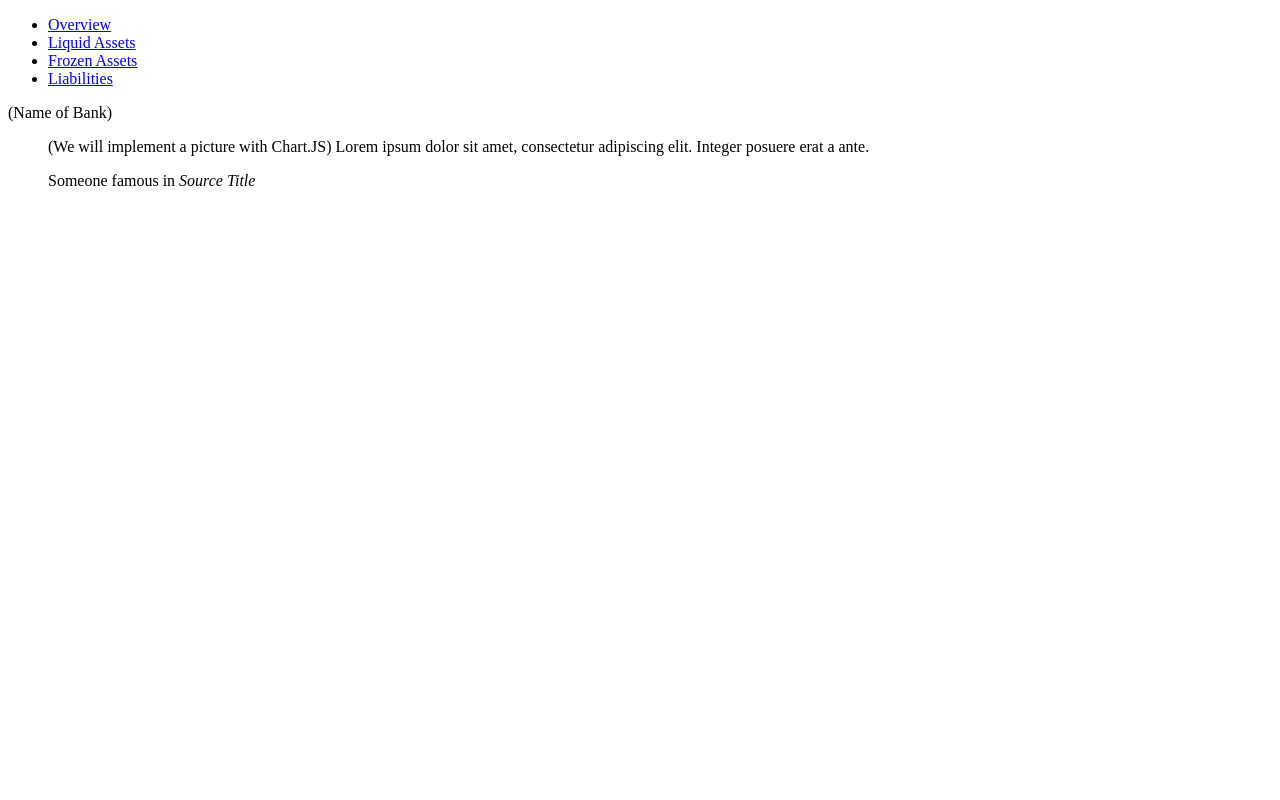
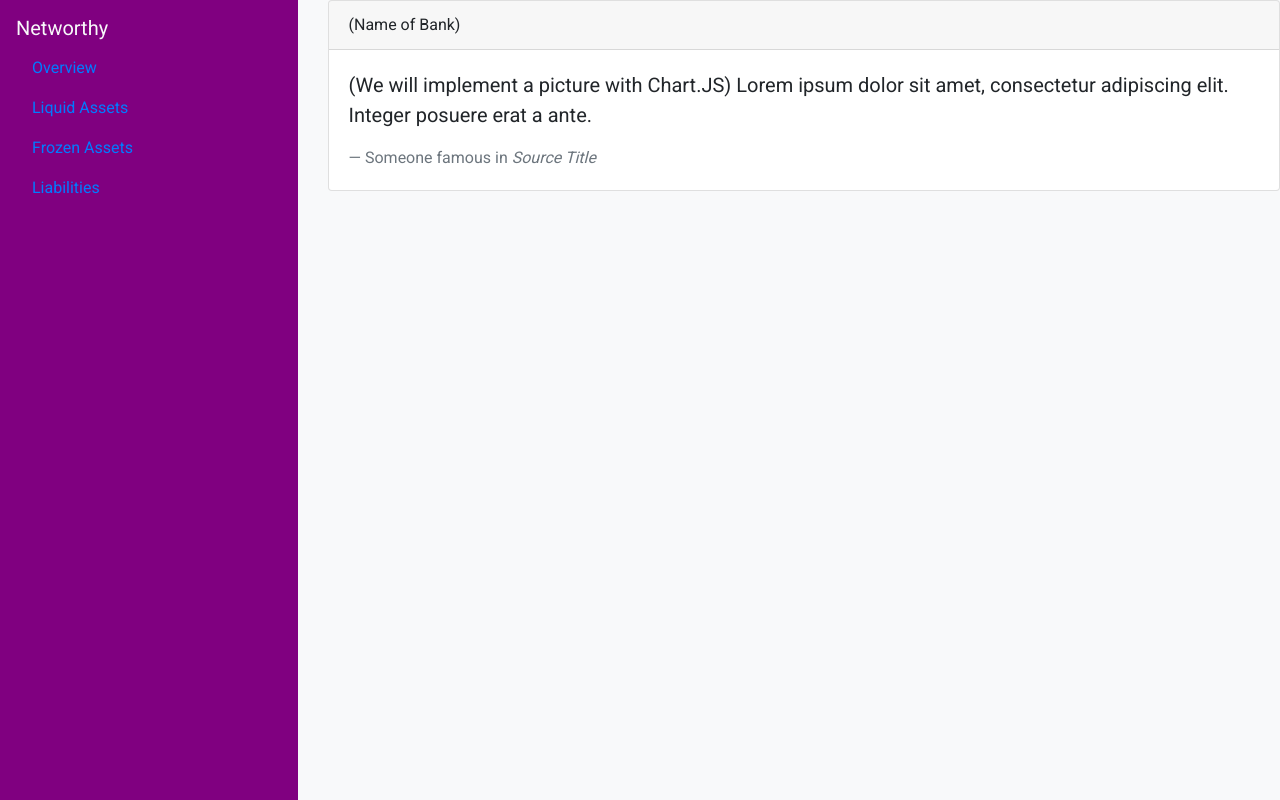
Before and after one commit to mfarmer5102/UNC-Project03, a React (Create React App) app: page / in a window 1280 px wide. Built offline with nearby package versions, Linux system fonts and the light colour scheme; the HTML template or start-up script is replaced by a standard one.

Commit message:
Fixed navbar

```diff
--- /dev/null
+++ b/public/index.html
@@ -0,0 +1,94 @@
+<!DOCTYPE html>
+<html lang="en">
+  <head>
+    <meta charset="utf-8" />
+    <meta charset="UTF-8" />
+    <meta name="viewport" content="width=device-width, initial-scale=1.0" />
+    <meta http-equiv="X-UA-Compatible" content="ie=edge" />
+
+    <title>App Gallery</title>
+
+    <!-- Icons -->
+    <link
+      href="https://fonts.googleapis.com/icon?family=Material+Icons"
+      rel="stylesheet"
+    />
+    <link
+      rel="stylesheet"
+      href="https://use.fontawesome.com/releases/v5.7.2/css/all.css"
+      integrity="sha384-fnmOCqbTlWIlj8LyTjo7mOUStjsKC4pOpQbqyi7RrhN7udi9RwhKkMHpvLbHG9Sr"
+      crossorigin="anonymous"
+    />
+
+    <!-- {{!-- Bootstrap --}} -->
+    <link
+      rel="stylesheet"
+      href="https://stackpath.bootstrapcdn.com/bootstrap/4.3.1/css/bootstrap.min.css"
+      integrity="sha384-ggOyR0iXCbMQv3Xipma34MD+dH/1fQ784/j6cY/iJTQUOhcWr7x9JvoRxT2MZw1T"
+      crossorigin="anonymous"
+    />
+    <script
+      src="https://code.jquery.com/jquery-3.3.1.slim.min.js"
+      integrity="sha384-q8i/X+965DzO0rT7abK41JStQIAqVgRVzpbzo5smXKp4YfRvH+8abtTE1Pi6jizo"
+      crossorigin="anonymous"
+    ></script>
+    <script
+      src="https://cdnjs.cloudflare.com/ajax/libs/popper.js/1.14.3/umd/popper.min.js"
+      integrity="sha384-ZMP7rVo3mIykV+2+9J3UJ46jBk0WLaUAdn689aCwoqbBJiSnjAK/l8WvCWPIPm49"
+      crossorigin="anonymous"
+    ></script>
+    <script
+      src="https://stackpath.bootstrapcdn.com/bootstrap/4.1.3/js/bootstrap.min.js"
+      integrity="sha384-ChfqqxuZUCnJSK3+MXmPNIyE6ZbWh2IMqE241rYiqJxyMiZ6OW/JmZQ5stwEULTy"
+      crossorigin="anonymous"
+    ></script>
+
+    <!-- {{!-- jQuery --}} -->
+    <script src="https://cdnjs.cloudflare.com/ajax/libs/jquery/3.2.1/jquery.min.js"></script>
+
+    <!-- {{!-- Animate CSS --}} -->
+    <link
+      href="https://cdnjs.cloudflare.com/ajax/libs/animate.css/3.7.2/animate.css"
+      rel="stylesheet"
+    />
+
+    <!-- Fonts -->
+    <link
+      href="https://fonts.googleapis.com/css?family=Roboto&display=swap"
+      rel="stylesheet"
+    />
+
+    <!-- Custom Styles -->
+    <style>
+      html {
+        height: 100%;
+      }
+
+      body {
+        height: 100% !important;
+      }
+
+      #root {
+        height: 100% !important;
+      }
+
+      .badge-pill {
+        cursor: pointer;
+      }
+
+      a {
+        cursor: pointer;
+      }
+
+      .full-height {
+        min-height: 100%;
+        height: 100%;
+      }
+    </style>
+  </head>
+
+  <body class="bg-light" style="font-family: Roboto">
+    <noscript>You need to enable JavaScript to run this app.</noscript>
+    <div id="root"></div>
+  </body>
+</html>
--- a/src/App.js
+++ b/src/App.js
@@ -9,7 +9,7 @@ import Main from "./components/Main";
 function App() {
   return (
     <Router>
-      <div>
+      <div class='full-height'>
         <Main />
         {/* <Route exact path="/" component={Overview} />
         <Route exact path="/liquidassets" component={LiquidAssets} />
--- a/src/components/Main.js
+++ b/src/components/Main.js
@@ -2,10 +2,14 @@ import React from "react";
 import Navbar from "./Navbar";
 import Container from "./Container";
 
+var noPadding = {
+  padding: '0px'
+}
+
 function Main() {
   return (
-    <div className="container-fluid">
-      <div className="row">
+    <div className="container-fluid full-height" style={noPadding}>
+      <div className="row full-height">
         <div className="col-3">
           <Navbar />
         </div>
--- a/src/components/Navbar.js
+++ b/src/components/Navbar.js
@@ -1,10 +1,16 @@
 import React from "react";
-// import "./style.css";
 import { Link } from "react-router-dom";
+
+var navStyle = {
+  background: "purple",
+  minHeight: "100%"
+};
+
 function Navbar() {
   return (
-    <ul className="list-group list-group-flush">
-      <li className="list-group-item">
+    <div class="p-3" style={navStyle}>
+      <h5 class="text-light">Networthy</h5>
+
       <Link
         to="/"
         className={
@@ -13,8 +19,6 @@ function Navbar() {
       >
         Overview
       </Link>
-      </li>
-      <li className="list-group-item">
       <Link
         to="/liquidassets"
         className={
@@ -25,8 +29,6 @@ function Navbar() {
       >
         Liquid Assets
       </Link>
-      </li>
-      <li className="list-group-item">
       <Link
         to="/frozenassets"
         className={
@@ -37,8 +39,6 @@ function Navbar() {
       >
         Frozen Assets
       </Link>
-      </li>
-      <li className="list-group-item">
       <Link
         to="/liabilities"
         className={
@@ -49,8 +49,7 @@ function Navbar() {
       >
         Liabilities
       </Link>
-      </li>
-    </ul>
+    </div>
   );
 }
 
```
Also changed, not shown: 2 other files (tests, documents, lock files or other folders). Lines whose indentation alone changed are shown as unchanged.
